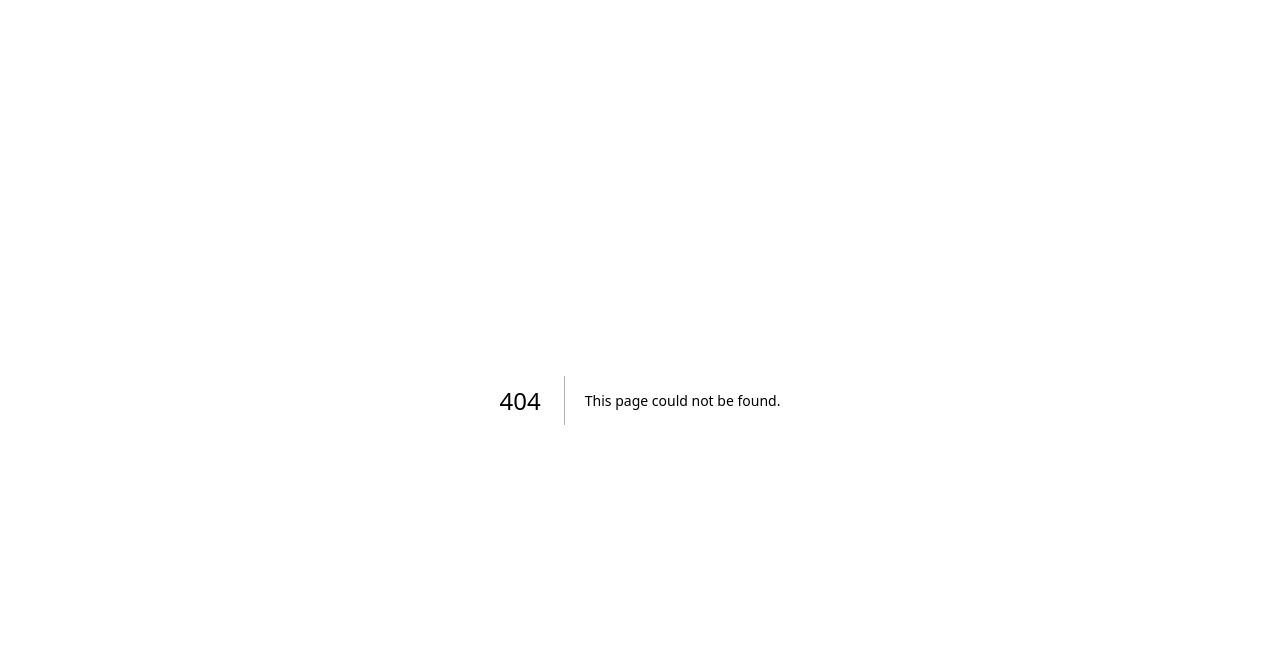
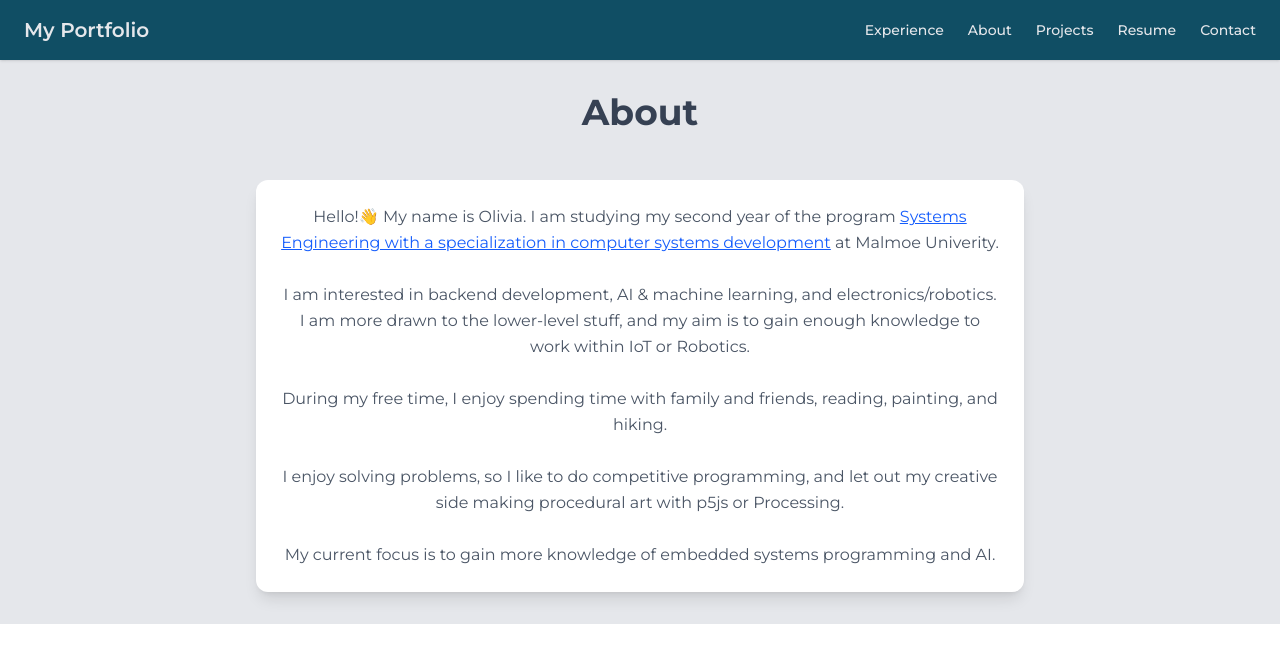
Before and after one commit to teolivan/portfolio-website, a Next.js app in the folder portfolio-website/: page /about in a window 1280 px wide. Before the commit this address had no page. Shown: the top 662 px of the page. Built offline with nearby package versions, Linux system fonts and the light colour scheme.

Commit message:
add about page

```diff
--- /dev/null
+++ b/portfolio-website/src/app/about/page.tsx
@@ -0,0 +1,48 @@
+'use client';
+import React from 'react';
+import Navbar from '../components/Navbar';
+
+const page = () => {
+    return (
+        <div className='bg-gray-200'>
+            <Navbar />
+            <h1 className='text-4xl font-bold mb-4 text-gray-700 text-center pt-8'>
+                About
+            </h1>
+            <div className="flex justify-center px-4 py-8">
+                <div className='max-w-3xl w-full bg-white p-6 rounded-xl shadow-lg'>
+                    <p className='text-gray-600 leading-relaxed text-center'>
+                        Hello!👋 My name is Olivia.
+                        I am studying my second year of the program     <a
+                            href="https://mau.se/sok-utbildning/program/tgsya/"
+                            className="text-blue-600 underline"
+                            target="_blank"
+                            rel="noopener noreferrer"
+                        >
+                             Systems Engineering with a specialization in computer systems development
+                        </a>   at Malmoe Univerity.
+                        <br />
+                        <br />
+
+                        I am interested in backend development, AI & machine learning, and electronics/robotics.
+                        I am more drawn to the lower-level stuff, and my aim is to gain enough knowledge to work within IoT or Robotics.
+                        <br />
+                        <br />
+
+                        During my free time, I enjoy spending time with family and friends, reading, painting, and hiking.
+                        <br />
+                        <br />
+
+                        I enjoy solving problems, so I like to do competitive programming, and let out my creative side making procedural art with p5js or Processing.
+                        <br />
+                        <br />
+
+                        My current focus is to gain more knowledge of embedded systems programming and AI.
+                    </p>
+                </div>
+            </div>
+        </div>
+    );
+};
+
+export default page;
```
